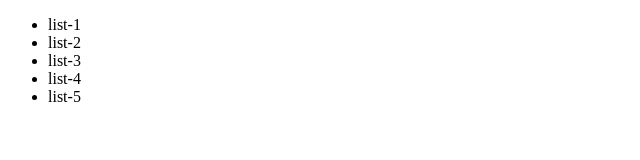
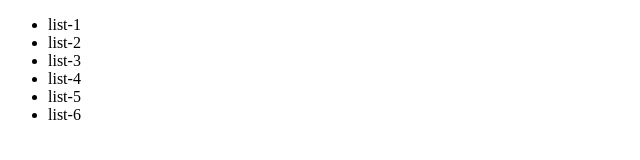
Before and after one commit to kolion98/project1, a plain HTML site: page hello.html in a window 1280 px wide. Shown: the full height of the page, 0-640 px from the left. Drawn offline with Linux system fonts and the light colour scheme.

Commit message:
Update hello.html

```diff
--- a/hello.html
+++ b/hello.html
@@ -14,6 +14,7 @@
                 <li>list-3</li>
                 <li>list-4</li>
                 <li>list-5</li>
+                <li>list-6</li>
             </ul>
         </nav>
     </header>
```
